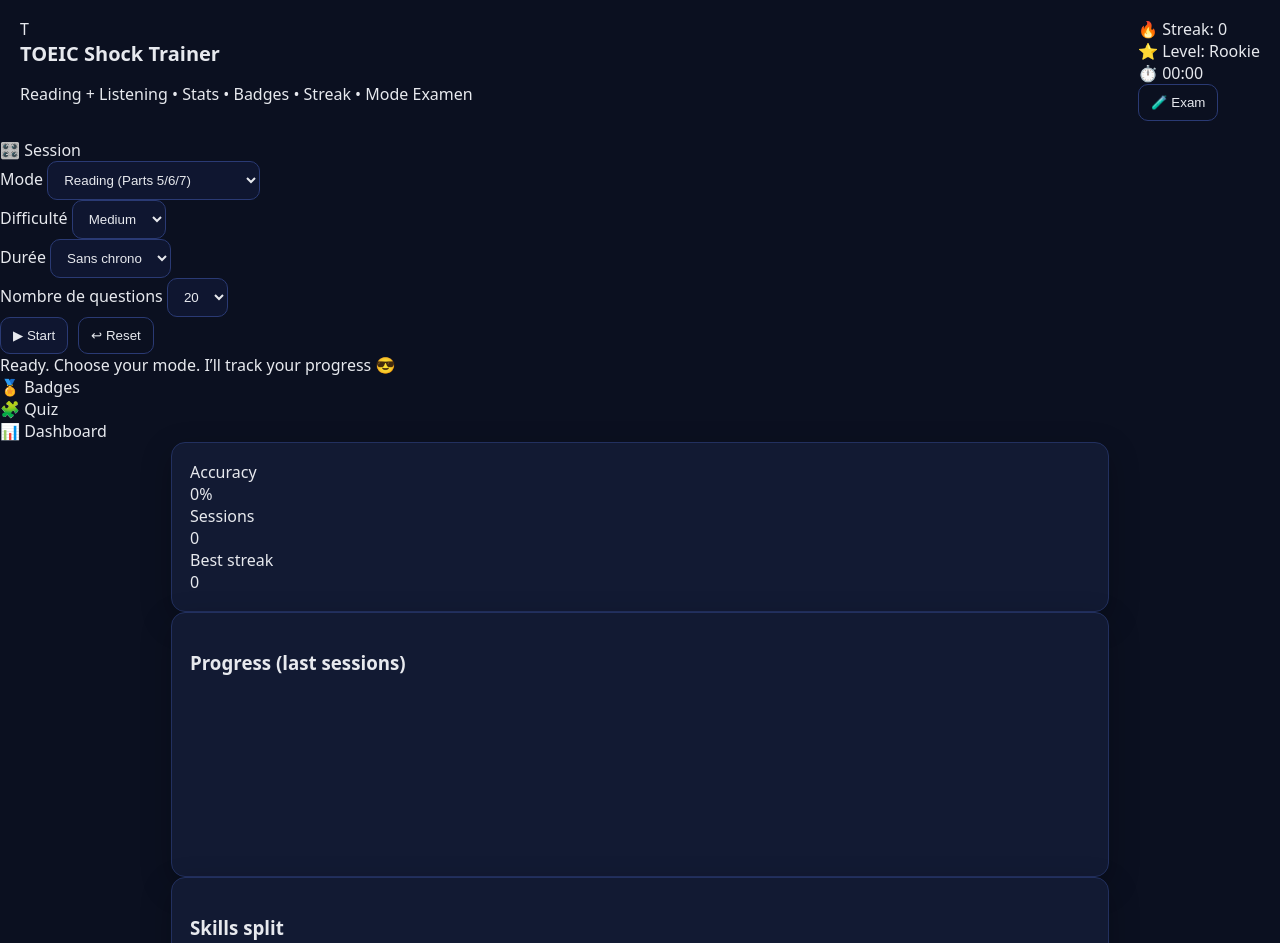
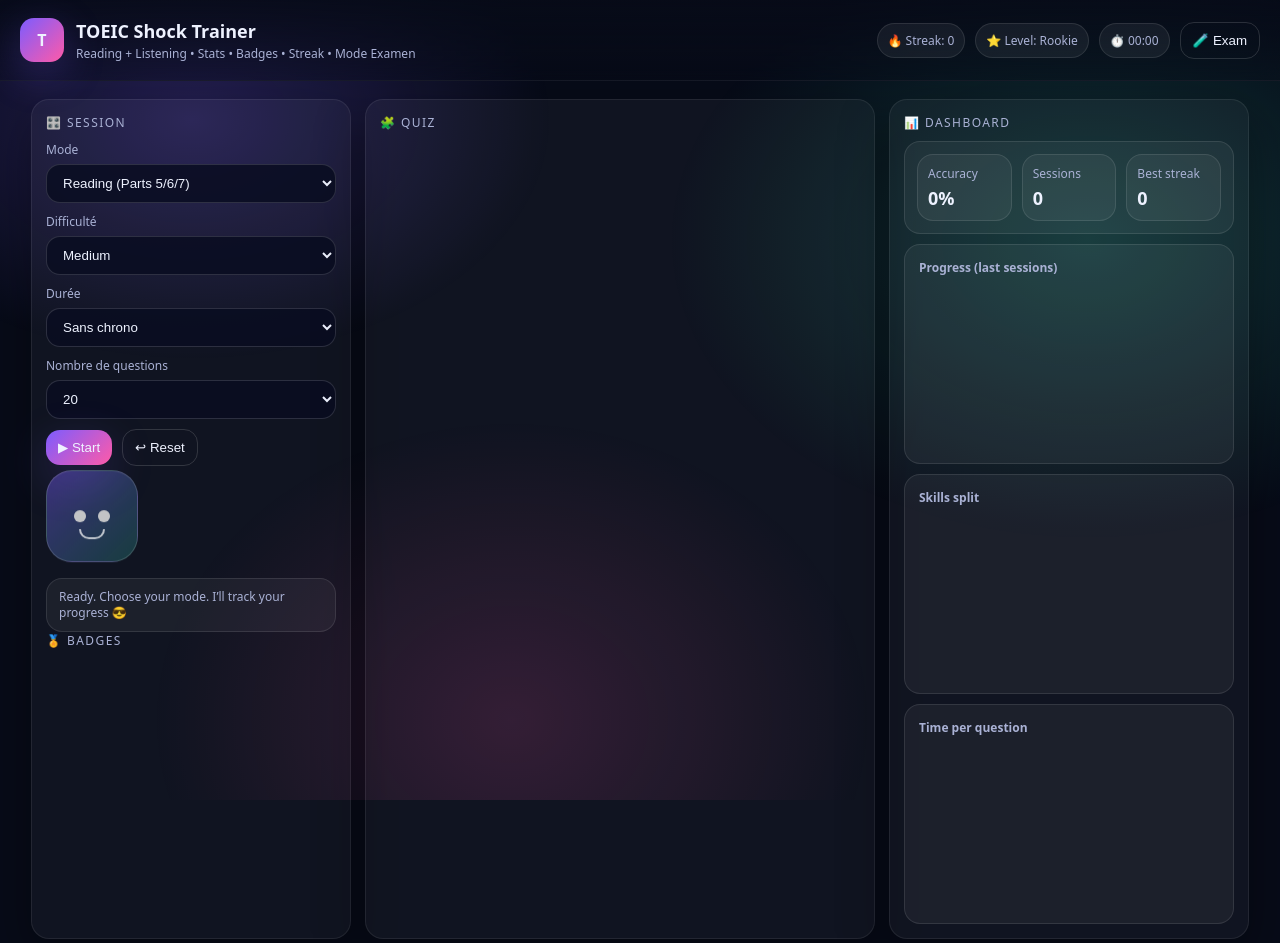
Before and after one commit to makterge1/toeic-trainer, a plain HTML site: page index.html in a window 1280 px wide. Shown: the top 943 px of the page. Drawn offline with nearby package versions, Linux system fonts and the light colour scheme.

Commit message:
Refactor CSS variables and styles for better theming

```diff
--- a/style.css
+++ b/style.css
@@ -1,23 +1,164 @@
-:root { font-family: system-ui, -apple-system, Segoe UI, Roboto, Arial; }
-body { margin:0; background:#0b1020; color:#e7e9ee; }
-.top { padding:18px 20px; display:flex; justify-content:space-between; align-items:center; }
-.top h1 { margin:0; font-size:20px; }
-.meta { display:flex; gap:12px; opacity:.9; }
-.card { max-width:900px; margin:0 auto; background:#121a33; border:1px solid #22305f;
-        border-radius:14px; padding:18px; box-shadow:0 10px 30px rgba(0,0,0,.25); }
-.row { display:flex; flex-wrap:wrap; gap:10px; align-items:center; }
-select, button { padding:10px 12px; border-radius:10px; border:1px solid #2a3a74; background:#0f1630; color:#e7e9ee; }
-button { cursor:pointer; }
-button.ghost { background:transparent; }
-hr { border:0; border-top:1px solid #22305f; margin:16px 0; }
-.hidden { display:none; }
-.qhead { display:flex; justify-content:space-between; opacity:.9; margin-bottom:10px; }
-.answers { display:grid; gap:10px; margin:14px 0; }
-.choice { padding:12px; border:1px solid #2a3a74; border-radius:12px; background:#0f1630; cursor:pointer; }
-.choice.selected { outline:2px solid #86a7ff; }
-.choice.correct { border-color:#38b000; }
-.choice.wrong { border-color:#ff5a5f; }
-.actions { display:flex; gap:10px; }
-.feedback { margin-top:10px; opacity:.95; }
-.listening { opacity:.9; background:#0f1630; padding:10px; border-radius:10px; border:1px dashed #2a3a74; }
-.foot { text-align:center; padding:14px; opacity:.7; }
+:root{
+  --bg:#070b18;
+  --p:#7c5cff;
+  --p2:#31d0aa;
+  --w:#eef2ff;
+  --mut:#aab2d5;
+  --card:rgba(255,255,255,.06);
+  --stroke:rgba(255,255,255,.12);
+  --shadow:0 18px 50px rgba(0,0,0,.35);
+  --r:18px;
+  font-family: system-ui, -apple-system, Segoe UI, Roboto, Arial;
+}
+*{box-sizing:border-box}
+body{margin:0;background:var(--bg);color:var(--w);overflow-x:hidden}
+.bg-orbs{
+  position:fixed;inset:0;pointer-events:none;z-index:-1;
+  background:
+    radial-gradient(600px 400px at 15% 15%, rgba(124,92,255,.25), transparent 60%),
+    radial-gradient(700px 500px at 85% 30%, rgba(49,208,170,.22), transparent 60%),
+    radial-gradient(600px 500px at 40% 90%, rgba(255,80,170,.15), transparent 60%);
+  filter: blur(0px);
+}
+.top{
+  padding:18px 20px;display:flex;gap:16px;align-items:center;justify-content:space-between;
+  position:sticky;top:0;background:linear-gradient(to bottom, rgba(7,11,24,.86), rgba(7,11,24,.35));
+  backdrop-filter: blur(10px); border-bottom:1px solid rgba(255,255,255,.06);
+}
+.brand{display:flex;gap:12px;align-items:center}
+.logo{
+  width:44px;height:44px;border-radius:14px;
+  display:grid;place-items:center;font-weight:900;
+  background:linear-gradient(135deg,var(--p),#ff5aa8);
+  box-shadow:0 12px 40px rgba(124,92,255,.28);
+}
+h1{margin:0;font-size:18px}
+.sub{margin:2px 0 0 0;color:var(--mut);font-size:12px}
+.hud{display:flex;gap:10px;align-items:center;flex-wrap:wrap;justify-content:flex-end}
+.chip{
+  padding:8px 10px;border-radius:999px;
+  background:rgba(255,255,255,.06); border:1px solid rgba(255,255,255,.10);
+  color:var(--mut); font-size:12px;
+}
+.grid{
+  max-width:1250px;margin:18px auto;padding:0 16px 24px;
+  display:grid;grid-template-columns: 320px 1fr 360px; gap:14px;
+}
+@media (max-width:1100px){ .grid{grid-template-columns:1fr} }
+
+.panel{
+  background:rgba(255,255,255,.04);
+  border:1px solid rgba(255,255,255,.08);
+  border-radius:var(--r);
+  padding:14px;
+  box-shadow: var(--shadow);
+}
+.panel-title{color:var(--mut);font-size:12px;text-transform:uppercase;letter-spacing:.12em;margin-bottom:10px}
+
+.controls{display:grid;gap:10px}
+.field label{display:block;color:var(--mut);font-size:12px;margin-bottom:6px}
+select{
+  width:100%;
+  padding:10px 12px;border-radius:14px;border:1px solid rgba(255,255,255,.14);
+  background:rgba(10,14,34,.85);color:var(--w);outline:none;
+}
+.row{display:flex;gap:10px;align-items:center;flex-wrap:wrap}
+.btn{
+  padding:10px 12px;border-radius:14px;
+  border:1px solid rgba(255,255,255,.14);
+  background:rgba(10,14,34,.85);
+  color:var(--w);cursor:pointer;
+  transition: transform .08s ease, filter .2s ease;
+}
+.btn:hover{filter:brightness(1.08)}
+.btn:active{transform:translateY(1px)}
+.btn.primary{
+  border:none;
+  background:linear-gradient(135deg,var(--p),#ff5aa8);
+  box-shadow:0 14px 45px rgba(124,92,255,.22);
+}
+.btn.danger{background:linear-gradient(135deg,#ff3b3b,#ff5aa8);border:none}
+.btn.ghost{background:transparent}
+.btn.small{padding:8px 10px;border-radius:12px;font-size:12px}
+
+.card{
+  background:rgba(255,255,255,.05);
+  border:1px solid rgba(255,255,255,.10);
+  border-radius:16px;padding:14px;margin-top:10px
+}
+.card.mini{padding:12px}
+.hidden{display:none}
+
+.qhead{display:flex;justify-content:space-between;align-items:center;margin-bottom:10px;color:var(--mut)}
+.chips{display:flex;gap:8px;align-items:center}
+.tagrow{display:flex;gap:8px;flex-wrap:wrap;margin-bottom:8px}
+.tag{
+  font-size:11px;color:var(--mut);
+  padding:6px 10px;border-radius:999px;
+  border:1px solid rgba(255,255,255,.10);
+  background:rgba(255,255,255,.06);
+}
+
+.answers{display:grid;gap:10px;margin:12px 0}
+.choice{
+  padding:12px;border-radius:16px;
+  border:1px solid rgba(255,255,255,.12);
+  background:rgba(10,14,34,.7);
+  cursor:pointer; user-select:none;
+}
+.choice.selected{outline:2px solid rgba(124,92,255,.9)}
+.choice.correct{border-color:rgba(49,208,170,.9)}
+.choice.wrong{border-color:rgba(255,90,95,.9)}
+.actions{display:flex;gap:10px;flex-wrap:wrap}
+.feedback{margin-top:10px;color:var(--mut)}
+
+.listening{
+  margin-top:8px;padding:10px;border-radius:16px;
+  background:rgba(10,14,34,.55);
+  border:1px dashed rgba(255,255,255,.18);
+}
+.listen-row{display:flex;gap:10px;align-items:center;flex-wrap:wrap}
+.hint{color:var(--mut);font-size:12px}
+
+.kpis{display:grid;grid-template-columns:repeat(3,1fr);gap:10px}
+.kpi{background:rgba(255,255,255,.05);border:1px solid rgba(255,255,255,.10);border-radius:16px;padding:10px}
+.kpi-label{color:var(--mut);font-size:12px}
+.kpi-value{font-size:18px;font-weight:800;margin-top:4px}
+.chart-title{margin:0 0 8px 0;color:var(--mut);font-size:12px}
+
+.mascot{margin-top:10px;display:grid;gap:10px}
+.mascot-face{
+  width:92px;height:92px;border-radius:26px;
+  background:linear-gradient(135deg, rgba(124,92,255,.40), rgba(49,208,170,.22));
+  border:1px solid rgba(255,255,255,.16);
+  position:relative;
+  display:flex;justify-content:center;align-items:center;gap:12px;
+  animation: float 3.2s ease-in-out infinite;
+}
+.eye{
+  width:12px;height:12px;border-radius:999px;background:rgba(255,255,255,.92);
+  box-shadow:0 0 0 6px rgba(0,0,0,.18) inset;
+  animation: blink 5s infinite;
+}
+.mouth{
+  position:absolute;bottom:22px;left:50%;transform:translateX(-50%);
+  width:26px;height:10px;border-radius:0 0 18px 18px;
+  border:2px solid rgba(255,255,255,.78);
+  border-top:none;opacity:.9;
+}
+.mascot-bubble{
+  padding:10px 12px;border-radius:16px;
+  background:rgba(255,255,255,.05);
+  border:1px solid rgba(255,255,255,.10);
+  color:var(--mut); font-size:12px; line-height:1.35;
+}
+@keyframes float{ 0%,100%{transform:translateY(0)} 50%{transform:translateY(-6px)} }
+@keyframes blink{ 0%,47%,100%{transform:scaleY(1)} 48%,50%{transform:scaleY(.12)} 51%{transform:scaleY(1)} }
+
+.badge-grid{display:grid;grid-template-columns:repeat(2,1fr);gap:10px}
+.badge{
+  padding:10px;border-radius:16px;border:1px solid rgba(255,255,255,.10);
+  background:rgba(255,255,255,.05);color:var(--mut);font-size:12px
+}
+.badge.on{color:var(--w); border-color:rgba(49,208,170,.55); box-shadow:0 0 0 2px rgba(49,208,170,.12) inset}
+.foot{text-align:center;color:var(--mut);padding:14px 16px 24px}
```
